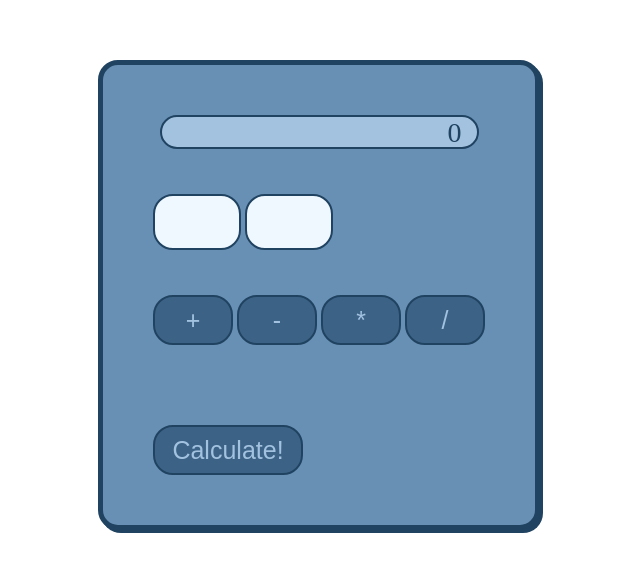
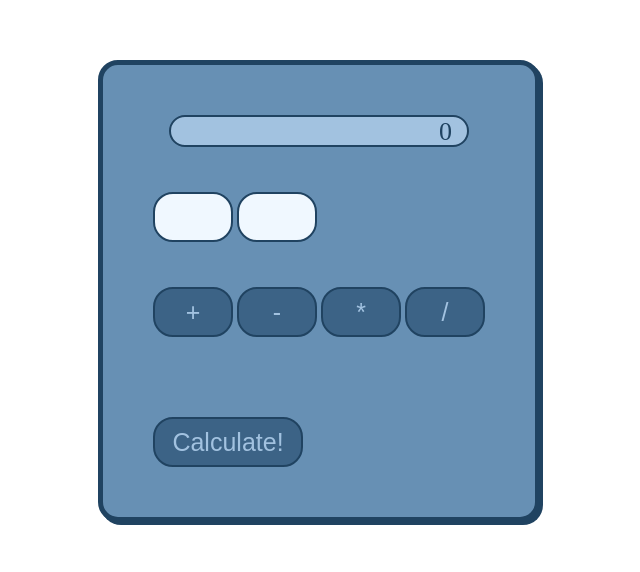
Before and after one commit to philiaspanacea/infoi-five, a plain HTML site: page index.html in a window 1280 px wide. Shown: the part 140-712 px from the top of the page, without its empty margins (321-961 px from the left). Drawn offline with Linux system fonts and the light colour scheme.

Commit message:
borderbox

```diff
--- a/css/index.css
+++ b/css/index.css
@@ -10,6 +10,7 @@
     padding: 50px;
     background-color: rgb(103, 144, 180);
     border: 5px solid rgb(32, 67, 97);
+    box-sizing: border-box;
     border-radius: 20px;
     box-shadow: 3px 3px rgb(32, 67, 97);
 }
@@ -17,13 +18,14 @@
 .output {
     margin-bottom: 20px;
     text-align: right;
-    font-size: 28px;
+    font-size: 26px;
     width: 300px;
-    height: 30px;
+    height: 32px;
     background-color: rgb(162, 194, 224);
     color: rgb(32, 67, 97);
     padding-right: 15px;
     border: 2px solid rgb(32, 67, 97);
+    box-sizing: border-box;
     border-radius: 20px;
 }
 
@@ -38,6 +40,7 @@
     background-color: aliceblue;
     color: rgb(32, 67, 97);
     border: 2px solid rgb(32, 67, 97);
+    box-sizing: border-box;
     text-align: center;
     border-radius: 20px;
 }
@@ -55,6 +58,7 @@
     color: rgb(162, 194, 224);
     background-color: rgb(60, 99, 134);
     border: 2px solid rgb(32, 67, 97);
+    box-sizing: border-box;
     text-align: center;
     border-radius: 20px;
 }
@@ -70,6 +74,7 @@
     color: rgb(162, 194, 224);
     background-color: rgb(60, 99, 134);
     border: 2px solid rgb(32, 67, 97);
+    box-sizing: border-box;
     text-align: center;
     border-radius: 20px;
 }
```
